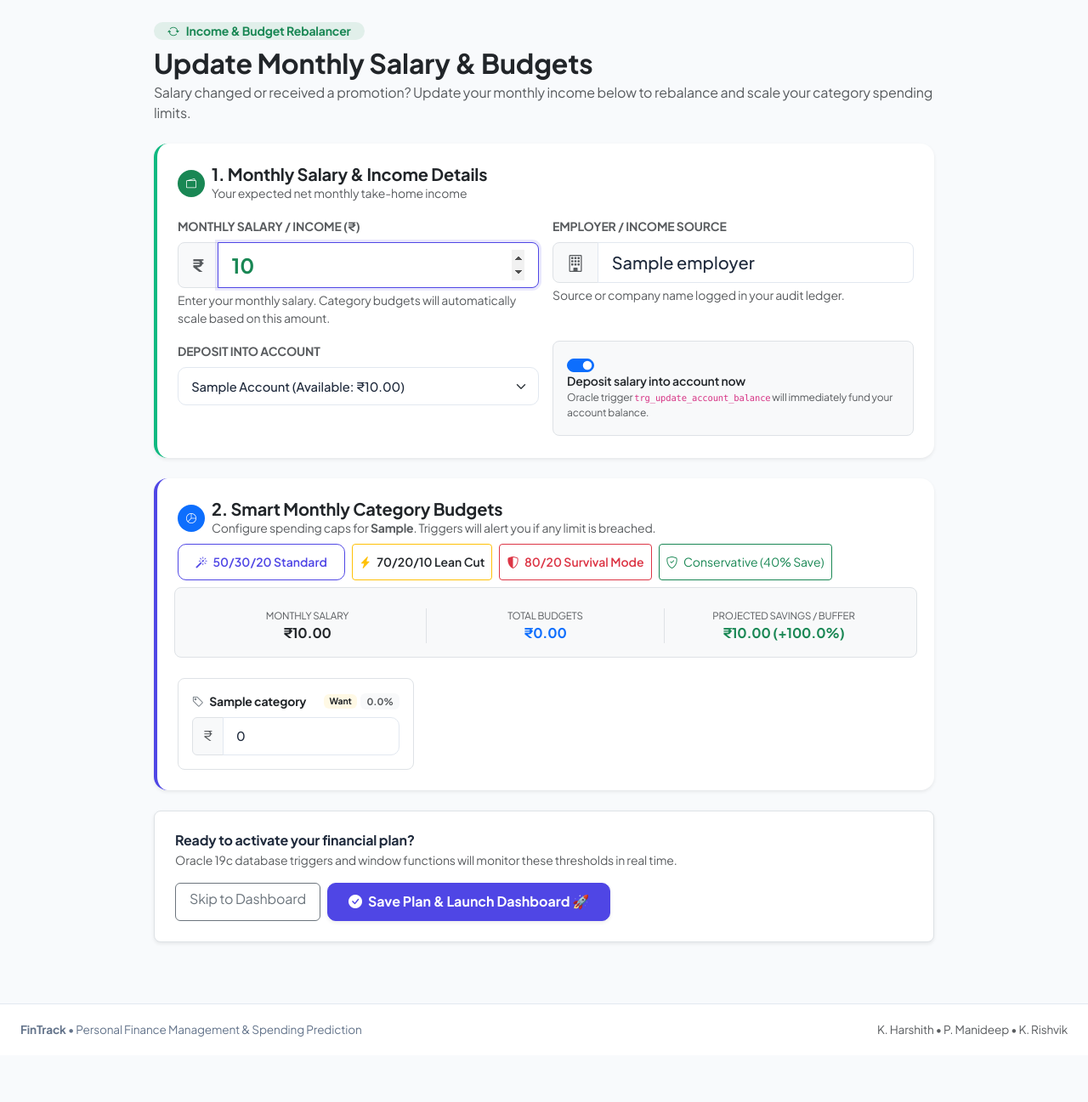
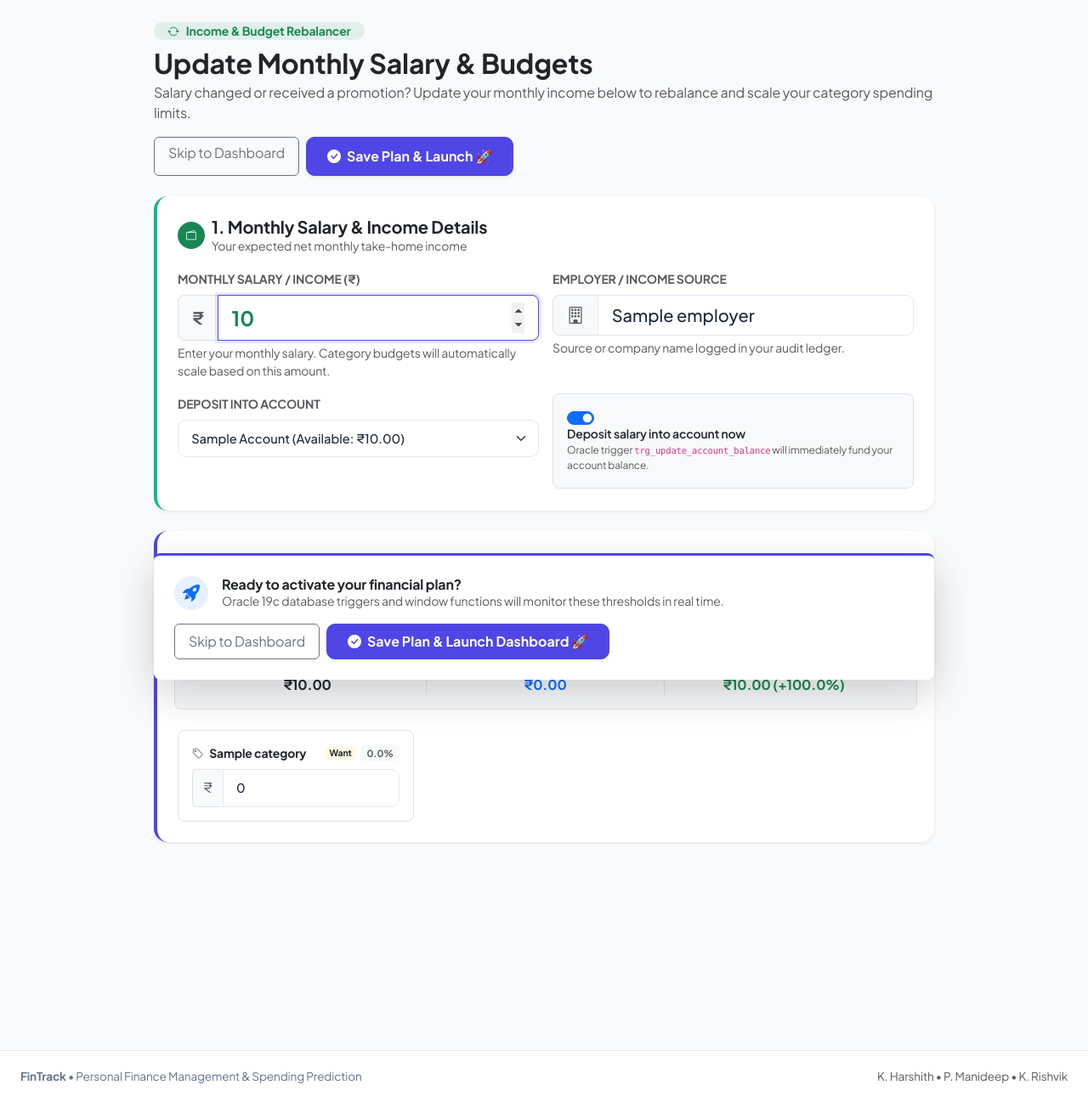
Before and after one commit to harshithchowdary999/Fintrack, a Flask app: template templates/setup.html in a window 1280 px wide. Shown: the whole page at 85% size. Before the commit the page ends 1220 px from the top, so only its background shows below. Run offline with Flask 3, Linux system fonts and the light colour scheme; the visitor is signed in with stand-in values (Sample User, id 1); the template is opened without the code that fills it: most values are stand-ins (such as "Sample title", 1, 10 or a date in 2020); data that the repository does not hold is empty.

Commit message:
Add sticky floating action bar and top quick-launch button to setup page

```diff
--- a/templates/setup.html
+++ b/templates/setup.html
@@ -7,20 +7,30 @@
     <div class="col-xl-9 col-lg-10">
 
         <!-- Top Header & Context Banner -->
-        <div class="mb-4">
+        <div class="d-flex flex-wrap justify-content-between align-items-center gap-3 mb-4">
+            <div>
                 {% if is_new %}
                 <div class="d-inline-flex align-items-center gap-2 px-3 py-1.5 rounded-pill bg-primary bg-opacity-10 text-primary small fw-bold mb-2">
                     <i class="bi bi-stars"></i> Welcome Onboard &bull; 2-Minute Quick Setup
                 </div>
                 <h2 class="fw-bold text-dark mb-1">Set Up Your Financial Plan</h2>
-            <p class="text-muted">Configure your monthly salary and smart category budgets so FinTrack can activate your live balance and threshold guardrails.</p>
+                <p class="text-muted mb-0">Configure your monthly salary and smart category budgets so FinTrack can activate your live balance and threshold guardrails.</p>
                 {% else %}
                 <div class="d-inline-flex align-items-center gap-2 px-3 py-1.5 rounded-pill bg-success bg-opacity-10 text-success small fw-bold mb-2">
                     <i class="bi bi-arrow-repeat"></i> Income & Budget Rebalancer
                 </div>
                 <h2 class="fw-bold text-dark mb-1">Update Monthly Salary & Budgets</h2>
-            <p class="text-muted">Salary changed or received a promotion? Update your monthly income below to rebalance and scale your category spending limits.</p>
+                <p class="text-muted mb-0">Salary changed or received a promotion? Update your monthly income below to rebalance and scale your category spending limits.</p>
                 {% endif %}
+            </div>
+            <div class="d-flex gap-2 flex-shrink-0">
+                <a href="{{ url_for('dashboard') }}" class="btn btn-outline-secondary px-3">
+                    Skip to Dashboard
+                </a>
+                <button type="button" class="btn btn-primary px-4 py-2.5 fw-bold shadow-sm" onclick="document.getElementById('setupForm').requestSubmit()">
+                    <i class="bi bi-check-circle-fill me-1"></i> Save Plan & Launch 🚀
+                </button>
+            </div>
         </div>
 
         <form method="POST" action="{{ url_for('setup') }}" id="setupForm">
@@ -198,19 +208,26 @@
                 </div>
             </div>
 
-            <!-- Submit Action Card -->
-            <div class="d-flex flex-wrap justify-content-between align-items-center gap-3 p-3 p-md-4 rounded-3 bg-white border shadow-sm mb-5">
+            <!-- Sticky Bottom Action Bar (Always Visible on Screen) -->
+            <div class="card p-3 p-md-4 border-0 shadow-lg rounded-3 mb-5 position-sticky bottom-0 bg-white" style="z-index: 1020; border-top: 3px solid #4f46e5 !important;">
+                <div class="d-flex flex-wrap justify-content-between align-items-center gap-3">
+                    <div class="d-flex align-items-center gap-3">
+                        <div class="bg-primary bg-opacity-10 text-primary p-2 rounded-circle d-none d-sm-flex align-items-center justify-content-center" style="width: 40px; height: 40px;">
+                            <i class="bi bi-rocket-takeoff-fill fs-5"></i>
+                        </div>
                         <div>
-                    <h6 class="fw-bold mb-1">Ready to activate your financial plan?</h6>
+                            <h6 class="fw-bold mb-0 text-dark">Ready to activate your financial plan?</h6>
                             <p class="text-muted small mb-0">Oracle 19c database triggers and window functions will monitor these thresholds in real time.</p>
                         </div>
+                    </div>
                     <div class="d-flex gap-2">
-                    <a href="{{ url_for('dashboard') }}" class="btn btn-outline-secondary px-3">
+                        <a href="{{ url_for('dashboard') }}" class="btn btn-outline-secondary px-3 py-2">
                             Skip to Dashboard
                         </a>
-                    <button type="submit" class="btn btn-primary px-4 py-2.5 fw-bold shadow-sm">
+                        <button type="submit" class="btn btn-primary px-4 py-2 fw-bold shadow-sm">
                             <i class="bi bi-check-circle-fill me-1"></i> Save Plan & Launch Dashboard 🚀
                         </button>
+                    </div>
                 </div>
             </div>
         </form>
```
Lines whose indentation alone changed are shown as unchanged.
